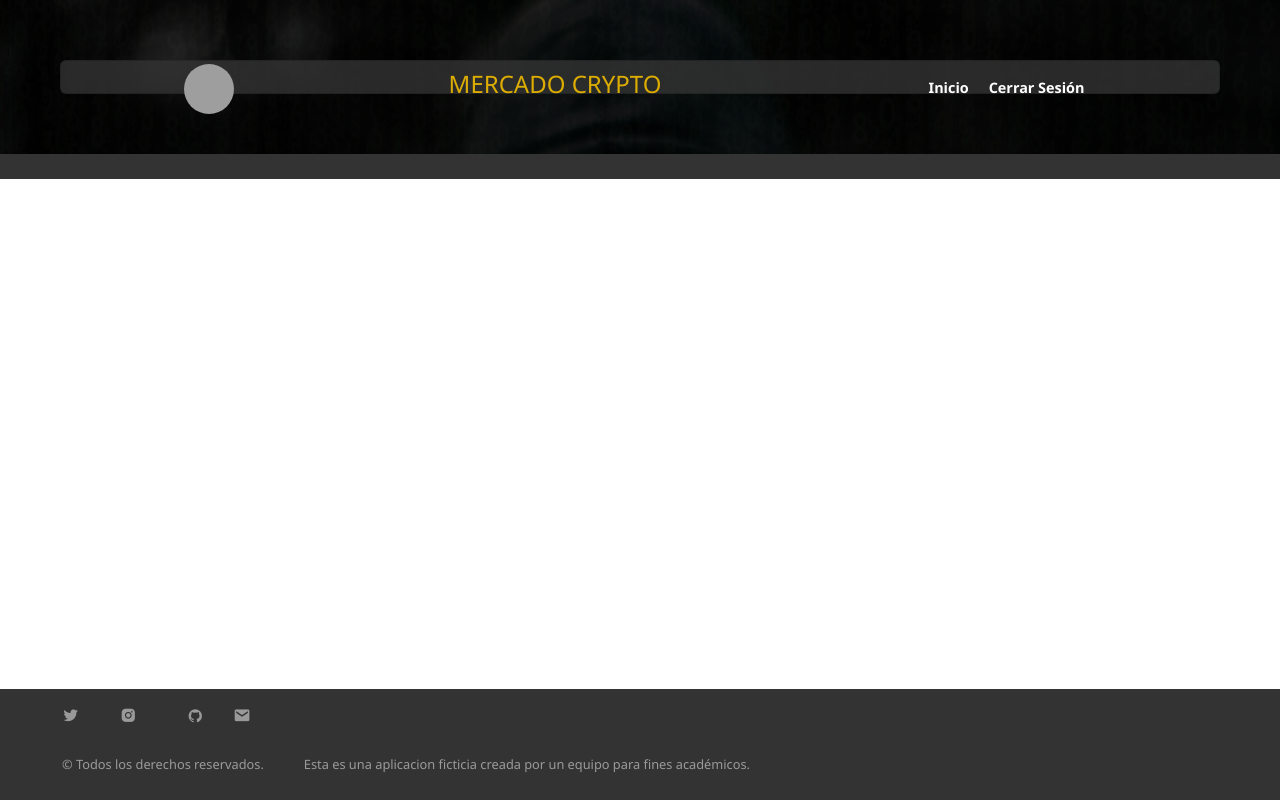
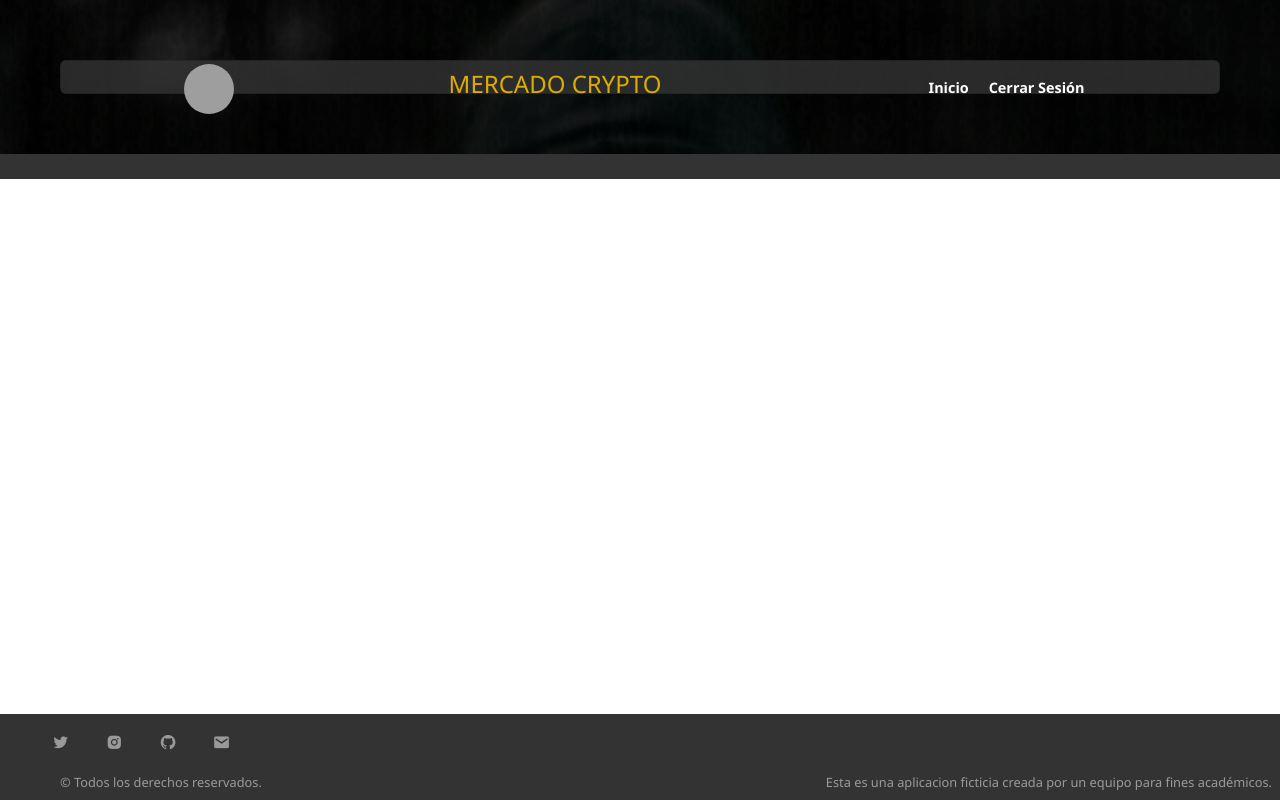
Before and after one commit to Proyecto-3-Ucamp/Tabla-de-Datos-Dashboard-, a plain HTML site: page index.html in a window 1280 px wide. Drawn offline with nearby package versions, Linux system fonts and the light colour scheme; no server answers; grey boxes are pictures that could not be loaded.

Commit message:
omar perez: modifico iconos css para legibilidad

```diff
--- a/style.css
+++ b/style.css
@@ -1,23 +1,15 @@
-
-body{
+body {
   margin: 0;
   padding: 0;
-    font-family: 'Segoe UI', Tahoma, Geneva, Verdana, sans-serif;
+  font-family: "Segoe UI", Tahoma, Geneva, Verdana, sans-serif;
 }
 
-a{
+a {
   text-decoration: none;
 }
 
-a:hover{
-  color: #DCAD00;
-}
-
-
-
-
 /* HEADER -------------------------------------------------------*/
-nav{
+nav {
   position: fixed;
   height: auto;
   width: 100%;
@@ -27,7 +19,7 @@ nav{
   z-index: 99;
 }
 
-.container{
+.container {
   display: flex;
   flex-direction: row;
   justify-content: space-around;
@@ -37,29 +29,27 @@ nav{
 
 ul {
   display: flex;
-  flex-direction: row ;
+  flex-direction: row;
 }
 
 li {
   list-style: none;
-  padding-left:20px ;
+  padding-left: 20px;
 }
 
-
-.items-nav{
+.items-nav {
   font-weight: bold;
   font-size: 0.9rem;
   color: white;
 }
 
 .h4-nav {
-    color: #DCAD00;
+  color: #dcad00;
   margin: 0%;
 }
 
-
 /* MAIN --------------------------------------------------------------*/
-main{
+main {
   display: flex;
   flex-direction: column;
   height: auto;
@@ -79,14 +69,7 @@ main{
   width: auto;
   color: black;
   background-color: rgb(253, 253, 253, 0.8);
-
-
-
-
-
 }
-
-
 
 span {
   font-weight: bold;
@@ -113,32 +96,38 @@ span {
   list-style: none;
 }
 
-  .footer li a {
-    margin: 0.625rem;
+.icons {
+  display: flex;
+  align-items: baseline;
+  gap: 1rem;
+  font-size: 1.1rem;
+}
+
+li a {
+  color: inherit;
+}
+li a:hover {
   color: inherit;
 }
 
-  .footer .copyright li {
-    margin: 0.625rem;
+.copyright {
+  display: flex;
+  justify-content: space-between;
   font-size: 0.8rem;
-  }
-
-  footer li a i {
-    font-size: 1.1rem;
+  margin: 0.5rem;
 }
 
 #github:hover {
   color: white;
 }
 
-  .img{
+.img {
   width: 3.125rem;
   height: 3.125rem;
   border-radius: 25rem;
-
 }
 
-.burguesa{
+.burguesa {
   font-size: 30px;
   color: white;
   float: right;
@@ -148,12 +137,12 @@ span {
   display: none;
 }
 
-  #burger{
+#burger {
   display: none;
 }
 
-  @media (max-width: 852px){
-    .burguesa{
+@media (max-width: 852px) {
+  .burguesa {
     display: block;
   }
 }
```
Also changed, not shown: README.md. Lines whose indentation alone changed are shown as unchanged.
